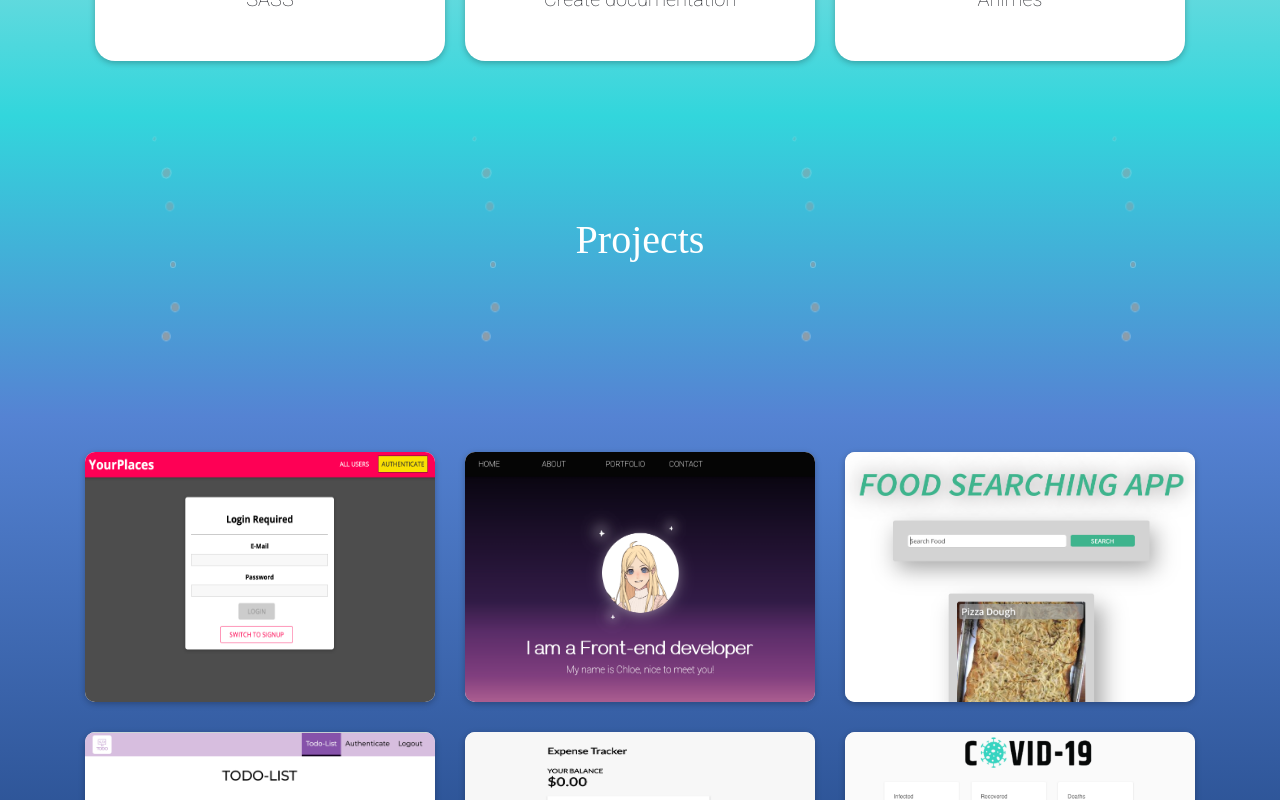
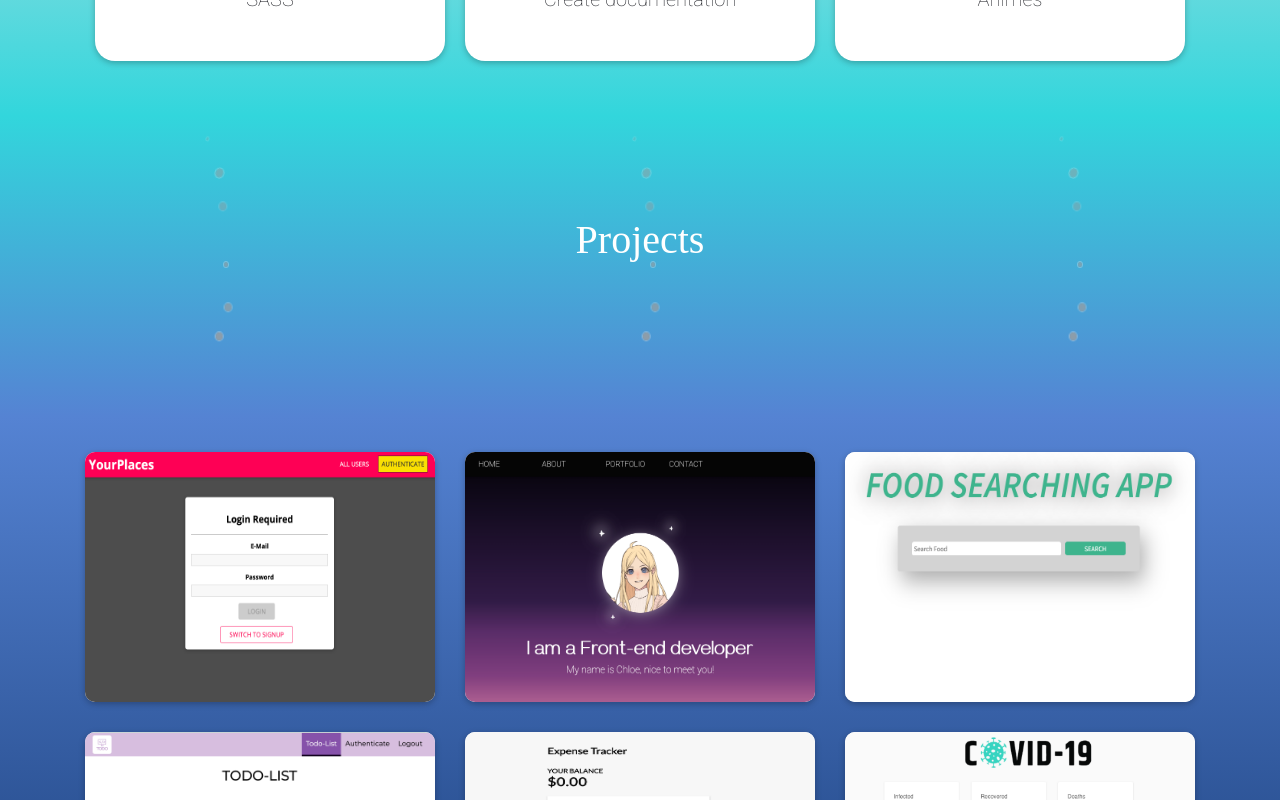
Before and after one commit to chloeturchi/my-portfolio, a React (Create React App) app: page / in a window 1280 px wide. Shown: the part 1740-2540 px from the top of the page. Built offline with nearby package versions, Linux system fonts and the light colour scheme; grey boxes are pictures that could not be loaded; a web font is replaced by a local one.

Commit message:
replace sources & links :truck:

```diff
--- a/src/index.css
+++ b/src/index.css
@@ -8,13 +8,13 @@ html, body {
   font-family: 'Roboto', 'sans-serif';
 }
 
-h1, h2, h3, p, li {
+h1, h2, h3, p {
   transition: all .2s ease-in-out;
   cursor: default;
   text-align:center;
 }
 
-h1:hover, h2:hover, h3:hover, p:hover, li:hover{
+h1:hover, h2:hover, h3:hover, p:hover {
   transform: scale(1.1);
 }
 
--- a/src/sections/about/components/List/List.js
+++ b/src/sections/about/components/List/List.js
@@ -1,10 +1,12 @@
 import React from 'react';
+
+import './List.modules.css';
 
 const List = ({listInfo}) =>
     <ul>
         {listInfo.map(
             (infoItem, i) =>
-            <li>{infoItem}</li>
+            <li className="list-element">{infoItem}</li>
         )}
     </ul>
 
--- /dev/null
+++ b/src/sections/about/components/List/List.modules.css
@@ -0,0 +1,9 @@
+.list-element {
+    transition: all .2s ease-in-out;
+    cursor: default;
+    text-align:center;
+  }
+
+.list-element:hover {
+    transform: scale(1.1);
+}
--- a/src/sections/portfolio/Portfolio.js
+++ b/src/sections/portfolio/Portfolio.js
@@ -30,15 +30,15 @@ const Portfolio = () => {
             title: "PORTFOLIO",
             tag: "React, React libraries",
             organism: "Personal project",
-            projectLink: "https://github.com/chloeturchi/portfolio",
-            codeLink: "https://github.com/chloeturchi/portfolio",
+            projectLink: "https://chloeturchi.fr",
+            codeLink: "https://github.com/chloeturchi/my-portfolio",
             src: portfolio
         },
         {
             title: "FOOD RECIPE",
             tag: "React",
             organism: "Online course",
-            projectLink: "https://github.com/chloeturchi/food-recipe-react",
+            projectLink: "https://master.d3cqwfvsrh29jc.amplifyapp.com/",
             codeLink: "https://github.com/chloeturchi/food-recipe-react",
             src: foodRecipes
         },
@@ -46,7 +46,7 @@ const Portfolio = () => {
             title: "TODO LIST",
             organism: "Online course",
             tag: "React, Redux",
-            projectLink: "https://github.com/chloeturchi/todolist-react-redux",
+            projectLink: "https://master.ddvmkmgmag8ef.amplifyapp.com/",
             codeLink: "https://github.com/chloeturchi/todolist-react-redux",
             src: todolist
         },
@@ -54,7 +54,7 @@ const Portfolio = () => {
             title: "EXPENSE TRACKER",
             organism: "Online course",
             tag: "React",
-            projectLink: "https://github.com/chloeturchi/expense-tracker-react",
+            projectLink: "https://master.dbc3mtmloqrcr.amplifyapp.com/",
             codeLink: "https://github.com/chloeturchi/expense-tracker-react",
             src: expenseTracker
         },
@@ -62,7 +62,7 @@ const Portfolio = () => {
             title: "COVID19 TRACKER",
             organism: "Online course",
             tag: "React",
-            projectLink: "https://github.com/chloeturchi/covid19-tracker-react",
+            projectLink: "https://master.d3p9xhazi3zghx.amplifyapp.com/",
             codeLink: "https://github.com/chloeturchi/covid19-tracker-react",
             src: covid19
         },
@@ -115,7 +115,6 @@ const Portfolio = () => {
                 <Bubbles />
                 <Bubbles />
                 <Bubbles />
-                <Bubbles />
             </div>
             <ProjectCards projects={projects}/>
         </section>
--- a/src/sections/portfolio/components/ProjectCards/ProjectCards.js
+++ b/src/sections/portfolio/components/ProjectCards/ProjectCards.js
@@ -7,7 +7,7 @@ const Cards = ({projects}) =>
     {
         projects.map(
             (project, i)=>
-                <li  key={i}>
+                <li key={i}>
                     <figure className="project-card">
                     <a href={project.projectLink} target="_blank" rel="noopener noreferrer">
                     <img
```
Also changed, not shown: src/assets/images/projects/food-recipes.png.
